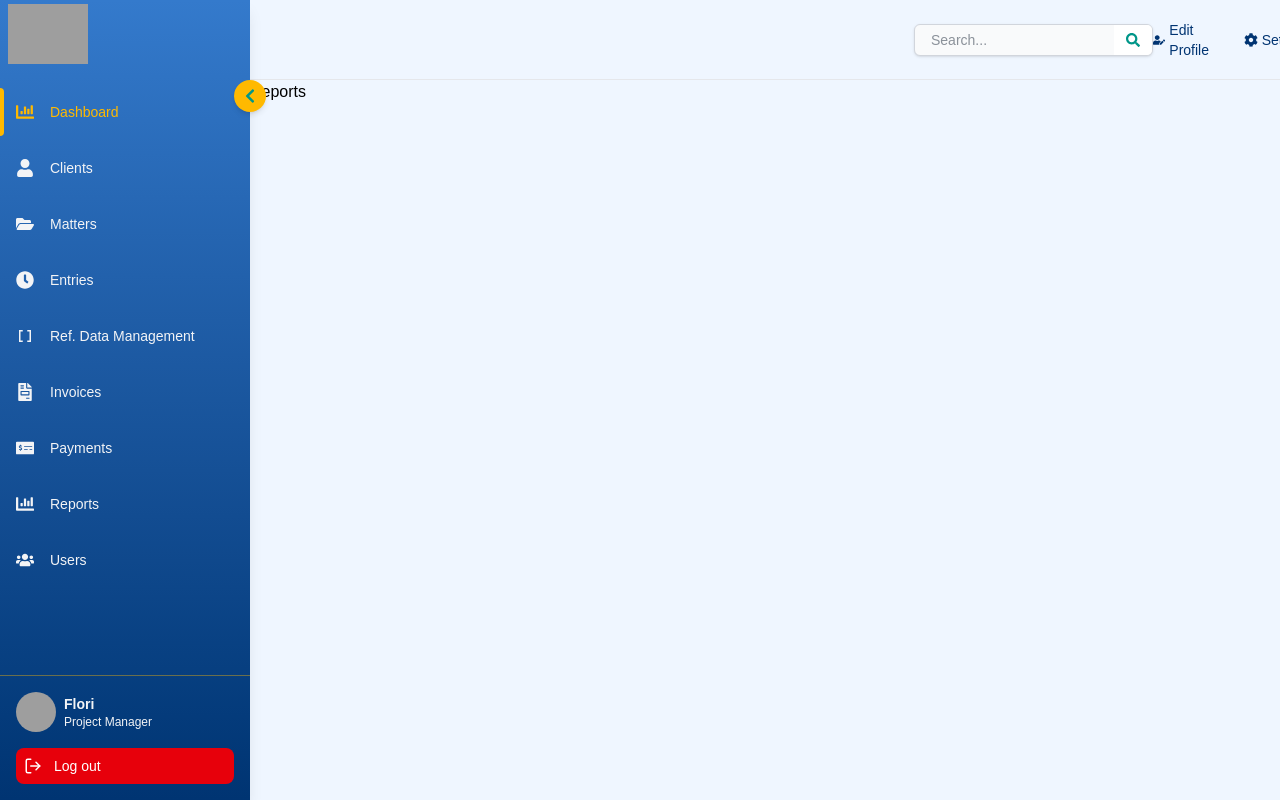
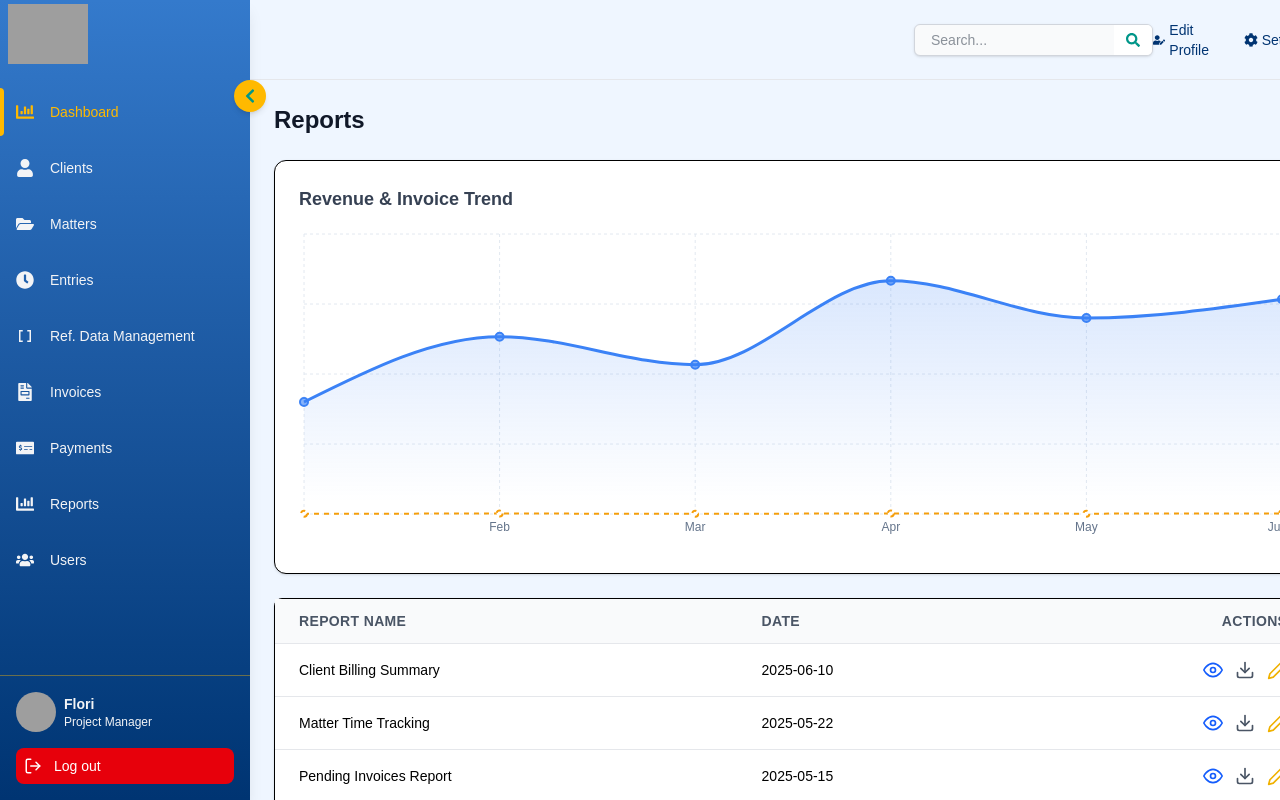
Before and after one commit to 64SquaresApexLLP/matterhorn, a React (Vite) app: page /reports in a window 1280 px wide. Built offline with nearby package versions, Linux system fonts and the light colour scheme; grey boxes are pictures that could not be loaded; a web font is replaced by a local one.

Commit message:
Reports page frontend done

```diff
--- a/src/pages/Reports.jsx
+++ b/src/pages/Reports.jsx
@@ -1,9 +1,195 @@
-import React from 'react'
+import React, { useState } from 'react';
+import {
+  FiEye,
+  FiDownload,
+  FiEdit2,
+} from 'react-icons/fi';
+import {
+  ResponsiveContainer,
+  AreaChart,
+  Area,
+  Line,
+  XAxis,
+  YAxis,
+  CartesianGrid,
+  Tooltip,
+} from 'recharts';
+
+const revenueData = [
+  {
+    month: 'Jan',
+    revenue: 2400,
+    invoices: 5,
+  },
+  {
+    month: 'Feb',
+    revenue: 3800,
+    invoices: 9,
+  },
+  {
+    month: 'Mar',
+    revenue: 3200,
+    invoices: 6,
+  },
+  {
+    month: 'Apr',
+    revenue: 5000,
+    invoices: 10,
+  },
+  {
+    month: 'May',
+    revenue: 4200,
+    invoices: 8,
+  },
+  {
+    month: 'Jun',
+    revenue: 4600,
+    invoices: 11,
+  },
+];
+
+const reportsData = [
+  {
+    name: 'Client Billing Summary',
+    date: '2025-06-10',
+  },
+  {
+    name: 'Matter Time Tracking',
+    date: '2025-05-22',
+  },
+  {
+    name: 'Pending Invoices Report',
+    date: '2025-05-15',
+  },
+  {
+    name: 'Quarterly Performance',
+    date: '2025-04-10',
+  },
+  {
+    name: 'Monthly Revenue Report',
+    date: '2025-06-01',
+  },
+  {
+    name: 'Matter Time Tracking',
+    date: '2025-05-22',
+  },
+  {
+    name: 'Pending Invoices Report',
+    date: '2025-05-15',
+  },
+  {
+    name: 'Quarterly Performance',
+    date: '2025-04-10',
+  },
+];
 
 const Reports = () => {
   return (
-    <div>Reports</div>
-  )
-}
+    <div className="min-h-screen bg-blue-50 p-6">
+      <div className="max-w-7xl mx-auto space-y-6">
+        {/* Header */}
+        <h1 className="text-2xl font-bold text-gray-900">Reports</h1>
 
-export default Reports
+        {/* Chart Section */}
+        <div className="bg-white p-6 rounded-xl shadow border">
+          <h2 className="text-lg font-semibold mb-4 text-gray-700">
+            Revenue & Invoice Trend
+          </h2>
+          <div className="h-80">
+            <ResponsiveContainer width="100%" height="100%">
+              <AreaChart data={revenueData}>
+                <defs>
+                  <linearGradient id="revenueGradient" x1="0" y1="0" x2="0" y2="1">
+                    <stop offset="5%" stopColor="#3B82F6" stopOpacity={0.3} />
+                    <stop offset="95%" stopColor="#3B82F6" stopOpacity={0} />
+                  </linearGradient>
+                  <linearGradient id="invoiceGradient" x1="0" y1="0" x2="0" y2="1">
+                    <stop offset="5%" stopColor="#F59E0B" stopOpacity={0.8} />
+                    <stop offset="95%" stopColor="#F59E0B" stopOpacity={0.1} />
+                  </linearGradient>
+                </defs>
+                <CartesianGrid strokeDasharray="3 3" stroke="#E2E8F0" />
+                <XAxis dataKey="month" axisLine={false} tickLine={false} tick={{ fill: "#64748B", fontSize: 12 }} />
+                <YAxis hide />
+                <Tooltip
+                  contentStyle={{
+                    backgroundColor: 'rgba(255, 255, 255, 0.95)',
+                    backdropFilter: 'blur(10px)',
+                    border: '1px solid rgba(255, 255, 255, 0.2)',
+                    borderRadius: '8px',
+                    boxShadow: '0 8px 32px rgba(0, 0, 0, 0.1)',
+                  }}
+                  formatter={(value, name) => {
+                    if (name === 'revenue') return [`₹${value.toLocaleString()}`, 'Revenue'];
+                    if (name === 'invoices') return [value, 'Invoices'];
+                    return [value, name];
+                  }}
+                />
+                <Area
+                  type="monotone"
+                  dataKey="revenue"
+                  stroke="#3B82F6"
+                  strokeWidth={3}
+                  fill="url(#revenueGradient)"
+                  dot={{ fill: "#3B82F6", strokeWidth: 2, r: 4 }}
+                />
+                <Line
+                  type="monotone"
+                  dataKey="invoices"
+                  stroke="#F59E0B"
+                  strokeWidth={2}
+                  strokeDasharray="5 5"
+                />
+              </AreaChart>
+            </ResponsiveContainer>
+          </div>
+        </div>
+
+        {/* Report Table */}
+        <div className="bg-white rounded-lg shadow border">
+          <div className="h-96 overflow-y-auto">
+            <table className="min-w-full divide-y divide-gray-200">
+              <thead className="bg-gray-50 sticky top-0 text-left text-sm font-medium text-gray-600 uppercase tracking-wide">
+                <tr>
+                  <th className="px-6 py-3 bg-gray-50">Report Name</th>
+                  <th className="px-6 py-3 bg-gray-50">Date</th>
+                  <th className="px-6 py-3 bg-gray-50 text-right">Actions</th>
+                </tr>
+              </thead>
+              <tbody className="divide-y divide-gray-200 text-sm">
+                {reportsData.map((report, idx) => (
+                  <tr key={idx} className="hover:bg-gray-50 transition">
+                    <td className="px-6 py-4">{report.name}</td>
+                    <td className="px-6 py-4">{report.date}</td>
+                    <td className="px-6 py-4">
+                      <div className="flex justify-end space-x-3">
+                        <button className="text-blue-600 hover:text-blue-800" title="View">
+                          <FiEye className="h-5 w-5" />
+                        </button>
+                        <button className="text-gray-600 hover:text-gray-900" title="Download">
+                          <FiDownload className="h-5 w-5" />
+                        </button>
+                        <button className="text-yellow-500 hover:text-yellow-600" title="Edit">
+                          <FiEdit2 className="h-5 w-5" />
+                        </button>
+                      </div>
+                    </td>
+                  </tr>
+                ))}
+                {/* Fill rows if short */}
+                {reportsData.length < 8 &&
+                  Array.from({ length: 8 - reportsData.length }).map((_, idx) => (
+                    <tr key={`empty-${idx}`}>
+                      <td colSpan={3} className="px-6 py-4">&nbsp;</td>
+                    </tr>
+                  ))}
+              </tbody>
+            </table>
+          </div>
+        </div>
+      </div>
+    </div>
+  );
+};
+
+export default Reports;
```
